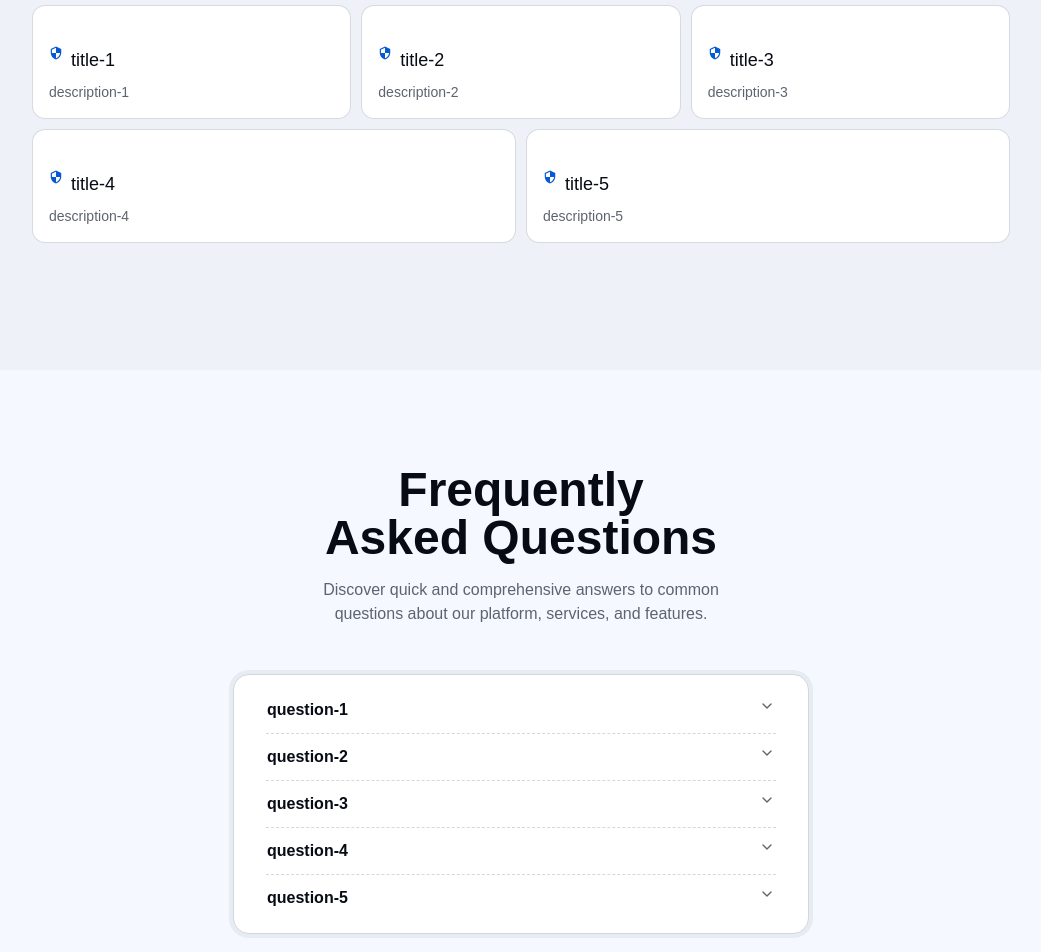
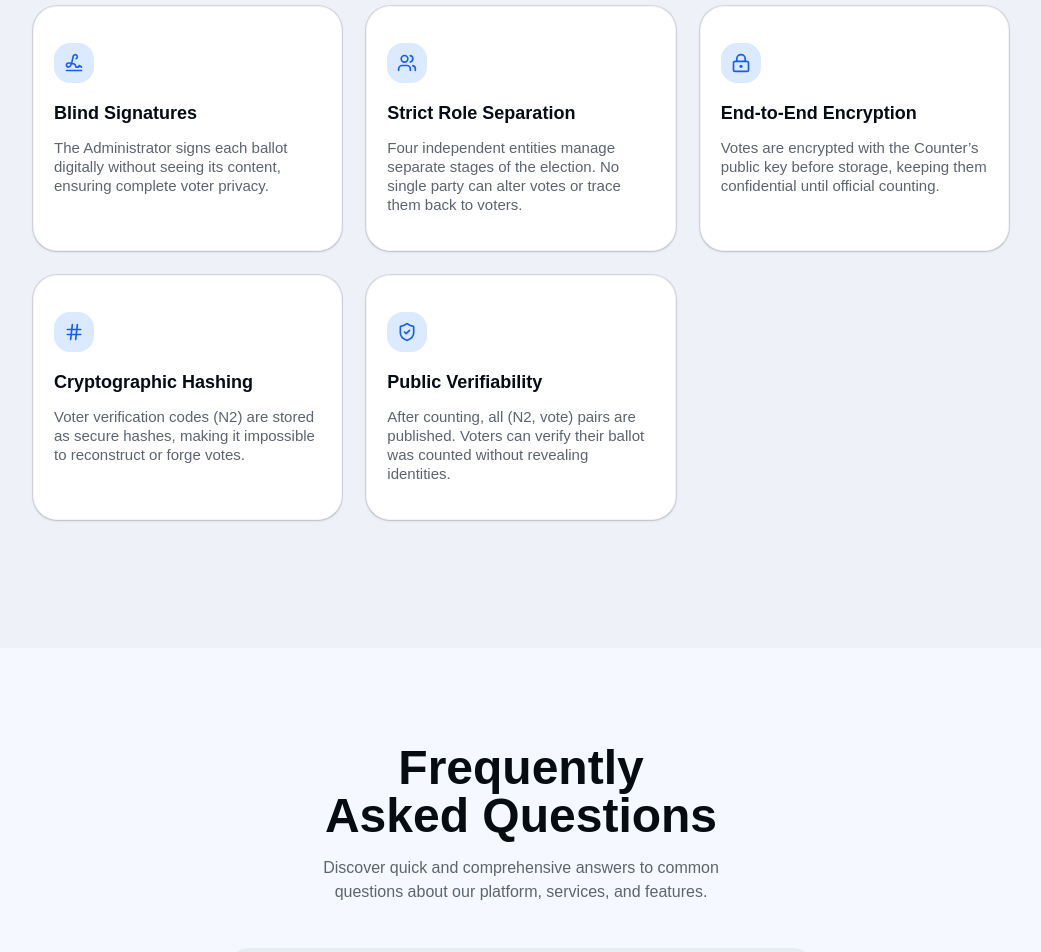
Before and after one commit to Crypto-Project-ENSTA/front-end, a Next.js app: page / in a window 1280 px wide. Shown: the part 2140-3092 px from the top of the page, without its empty margins (119-1160 px from the left). Built offline with nearby package versions, Linux system fonts and the light colour scheme.

Commit message:
add FAQS and features to landing page

```diff
--- a/src/components/Landing/Faqs.tsx
+++ b/src/components/Landing/Faqs.tsx
@@ -6,28 +6,28 @@ export default function FAQs() {
     const faqItems = [
         {
             id: 'item-1',
-            question: 'question-1',
-            answer: 'answer-1',
+            question: 'What is E-Voting?',
+            answer: 'E-Voting is a secure electronic voting system. It uses RSA cryptography, blind signatures, and hash functions to guarantee vote anonymity, integrity, and verifiability.',
         },
         {
             id: 'item-2',
-            question: 'question-2',
-            answer: 'answer-2',
+            question: 'How does the voting process work?',
+            answer: 'Each voter receives two codes: one for authentication (N1) and one for verification (N2). After authentication, the vote is securely processed, signed, encrypted, and submitted without revealing the voter’s identity.',
         },
         {
             id: 'item-3',
-            question: 'question-3',
-            answer: 'answer-3',
+            question: 'Is my vote anonymous?',
+            answer: 'Yes. The system is designed so that no authority can link a voter to their vote. Sensitive steps are separated across different roles to preserve complete anonymity.',
         },
         {
             id: 'item-4',
-            question: 'question-4',
-            answer: "answer-4",
+            question: 'How does the system prevent fraud?',
+            answer: "Security is ensured through role separation and cryptographic controls. No single entity has enough information or access to manipulate votes or compromise the system.",
         },
         {
             id: 'item-5',
-            question: 'question-5',
-            answer: 'answer-5',
+            question: 'Can I verify that my vote was counted?',
+            answer: 'Yes. After the voting phase, verification data is published. Each voter can use their personal code (N2) to confirm that their vote was included, without revealing their identity.',
         },
     ]
 
--- a/src/components/Landing/Features.tsx
+++ b/src/components/Landing/Features.tsx
@@ -1,61 +1,80 @@
+'use client'
+
 import { Card, CardContent } from '@/components/ui/card'
-import { MdOutlineSecurity } from "react-icons/md";
-
+import {
+  Signature,
+  Users,
+  LockKeyhole,
+  Hash,
+  ShieldCheck
+} from 'lucide-react'
 
 const features = [
-    { title: 'title-1', description: 'description-1', icone: <MdOutlineSecurity />},
-    { title: 'title-2', description: 'description-2', icone: <MdOutlineSecurity />},
-    { title: 'title-3', description: 'description-3', icone: <MdOutlineSecurity />},
-    { title: 'title-4', description: 'description-4', icone: <MdOutlineSecurity />},
-    { title: 'title-5', description: 'description-5', icone: <MdOutlineSecurity />},
+  {
+    title: 'Blind Signatures',
+    description: 'The Administrator signs each ballot digitally without seeing its content, ensuring complete voter privacy.',
+    icon: Signature,
+  },
+  {
+    title: 'Strict Role Separation',
+    description: 'Four independent entities manage separate stages of the election. No single party can alter votes or trace them back to voters.',
+    icon: Users,
+  },
+  {
+    title: 'End-to-End Encryption',
+    description: 'Votes are encrypted with the Counter’s public key before storage, keeping them confidential until official counting.',
+    icon: LockKeyhole,
+  },
+  {
+    title: 'Cryptographic Hashing',
+    description: 'Voter verification codes (N2) are stored as secure hashes, making it impossible to reconstruct or forge votes.',
+    icon: Hash,
+  },
+  {
+    title: 'Public Verifiability',
+    description: 'After counting, all (N2, vote) pairs are published. Voters can verify their ballot was counted without revealing identities.',
+    icon: ShieldCheck,
+  },
 ]
 
 export default function Features() {
   return (
     <section className="bg-muted/50 dark:bg-background py-16 md:py-32">
       <div className="mx-auto max-w-5xl px-6">
-                <div className="relative z-10 mx-auto max-w-2xl space-y-6 text-center md:space-y-12">
-                    <h2 className="text-balance text-4xl font-semibold lg:text-5xl">The foundation for Transparancy and security</h2>
+        <div className="mx-auto max-w-2xl space-y-6 text-center md:space-y-12">
+          <h2 className="text-balance text-4xl font-semibold lg:text-5xl">
+            The foundation for Transparency and security
+          </h2>
           <p className="text-muted-foreground text-lg">
-                        Our e-voting system is built to ensuring that every vote is cast with confidence and integrity. With end-to-end encryption, we provide a secure and transparent voting experience for all participants.
+            Our e-voting system is built to ensure every vote is cast with confidence and integrity.
           </p>
         </div>
-                <div className="relative z-10 grid grid-cols-6 gap-3 pt-5">
 
-                    {/* Row 1: 3 cards — 2 + 2 + 2 */}
-                    {features.slice(0, 3).map((feature, i) => (
-                        <Card key={i} className="col-span-full overflow-hidden sm:col-span-3 lg:col-span-2">
-                            <CardContent className="pt-6 space-y-2">
-                                <div className="flex flex-row gap-2 text-primary">
-                                    {feature.icone}
-                                    <h2 className="text-lg font-medium text-foreground">
+        {/* 3 cards perfectly horizontal on desktop - smaller & compact */}
+        <div className="mt-12 grid grid-cols-1 md:grid-cols-2 lg:grid-cols-3 gap-6">
+          {features.map((feature, index) => {
+            const Icon = feature.icon
+            return (
+              <Card
+                key={index}
+                className="bg-white border border-gray-100 shadow-sm hover:shadow-md transition-all rounded-3xl overflow-hidden"
+              >
+                <CardContent className="p-5">   {/* less padding */}
+                  <div className="w-10 h-10 flex items-center justify-center bg-blue-100 text-blue-600 rounded-2xl mb-4">
+                    <Icon className="w-5 h-5" />
+                  </div>
+
+                  <h3 className="text-lg font-semibold text-foreground mb-3">
                     {feature.title}
-                                    </h2>
-                                </div>
-                                <p className="text-muted-foreground">
+                  </h3>
+
+                  <p className="text-muted-foreground text-[15px] leading-tight">
                     {feature.description}
                   </p>
                 </CardContent>
               </Card>
-                    ))}
-
-                    {/* Row 2: 2 cards — 3 + 3 */}
-                    {features.slice(3).map((feature, i) => (
-                        <Card key={i} className="col-span-full overflow-hidden lg:col-span-3">
-                            <CardContent className="pt-6 space-y-2">
-                                <div className="flex flex-row gap-2 text-primary">
-                                    {feature.icone}
-                                    <h2 className="text-lg font-medium text-foreground">
-                                        {feature.title}
-                                    </h2>
-                                </div>
-                                <p className="text-muted-foreground">
-                                    {feature.description}
-                                </p>
-                            </CardContent>
-                        </Card>
-                    ))}
-
+            )
+          })}
         </div>
       </div>
     </section>
--- a/src/components/ui/accordion.tsx
+++ b/src/components/ui/accordion.tsx
@@ -63,12 +63,12 @@ function AccordionContent({
   return (
     <AccordionPrimitive.Content
       data-slot="accordion-content"
-      className="overflow-hidden text-sm data-open:animate-accordion-down data-closed:animate-accordion-up"
+      className="overflow-hidden text-sm data-[state=open]:animate-accordion-down data-[state=closed]:animate-accordion-up"
       {...props}
     >
       <div
         className={cn(
-          "h-(--radix-accordion-content-height) pt-0 pb-2.5 [&_a]:underline [&_a]:underline-offset-3 [&_a]:hover:text-foreground [&_p:not(:last-child)]:mb-4",
+          "pt-0 pb-2.5 overflow-auto max-h-[420px] data-[state=open]:max-h-none [&_a]:underline [&_a]:underline-offset-3 [&_a]:hover:text-foreground [&_p:not(:last-child)]:mb-4",
           className
         )}
       >
```
Also changed, not shown: 1 other file (tests, documents, lock files or other folders). Lines whose indentation alone changed are shown as unchanged.
